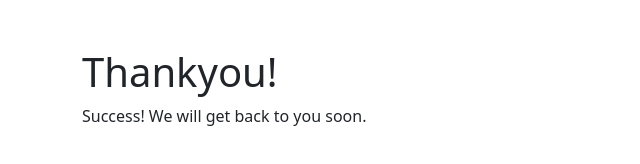
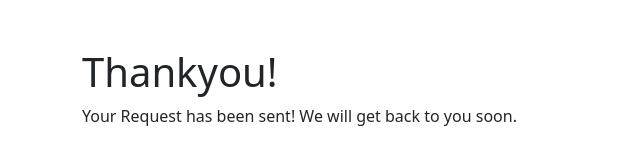
Before and after one commit to ItsSwavy/formsubmitdemo1, a plain HTML site: page success.html in a window 1280 px wide. Shown: the whole page, without its empty margins (0-640 px from the left). Drawn offline with nearby package versions, Linux system fonts and the light colour scheme.

Commit message:
Add files via upload

```diff
--- a/success.html
+++ b/success.html
@@ -14,7 +14,7 @@
 
     <div class="container mt-5">
         <h1>Thankyou!</h1>
-        <p>Success! We will get back to you soon.</p>
+        <p>Your Request has been sent! We will get back to you soon.</p>
     </div>
 
     <!-- Optional JavaScript; choose one of the two! -->
```
